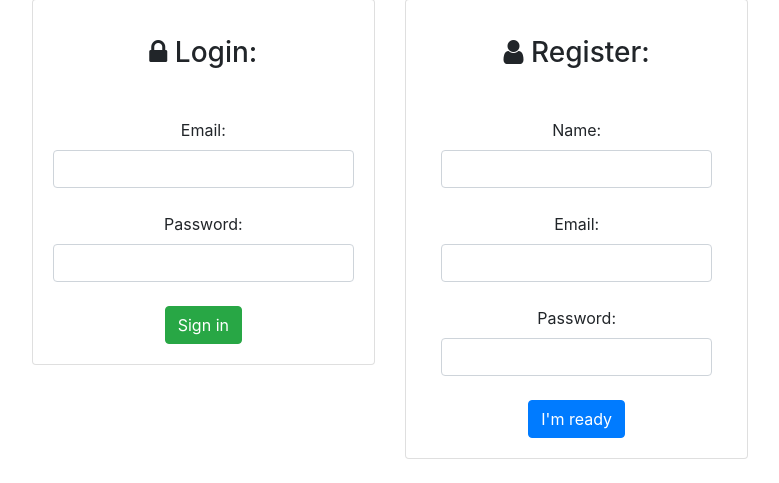
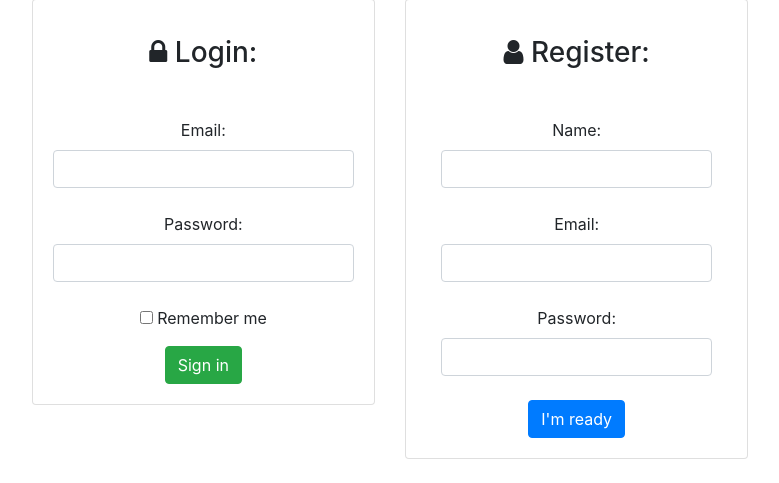
Before and after one commit to alexk318/Content-aggregator, a Flask app: page / in a window 1280 px wide. Shown: the part 483-966 px from the top of the page, without its empty margins (250-1029 px from the left). Run offline with Flask 2, Linux system fonts and the light colour scheme; data that the repository does not hold is empty; parts of the project's set-up code (start-up, migrations or seed data) failed here and were passed over; some libraries are stand-ins or nearby versions.

```diff
--- a/templates/welcome.html
+++ b/templates/welcome.html
@@ -3,7 +3,6 @@
 {% block head %}
 
     <link rel="stylesheet" href={{ url_for('static', filename='css/style.css') }}>
-    <link rel="icon" href="../static/favicon.ico">
 
 {% endblock %}
 
@@ -91,9 +90,9 @@
                                     {{ forms(class='form-control') }}
 
                                 {% endfor %}
+                                <br>
 
-
-                                <br>
+                                <input type="checkbox" name="remember"> Remember me</p>
                                 <button class="btn btn-success btn" type="submit">Sign in</button>
                             </form>
                         </div>
```
